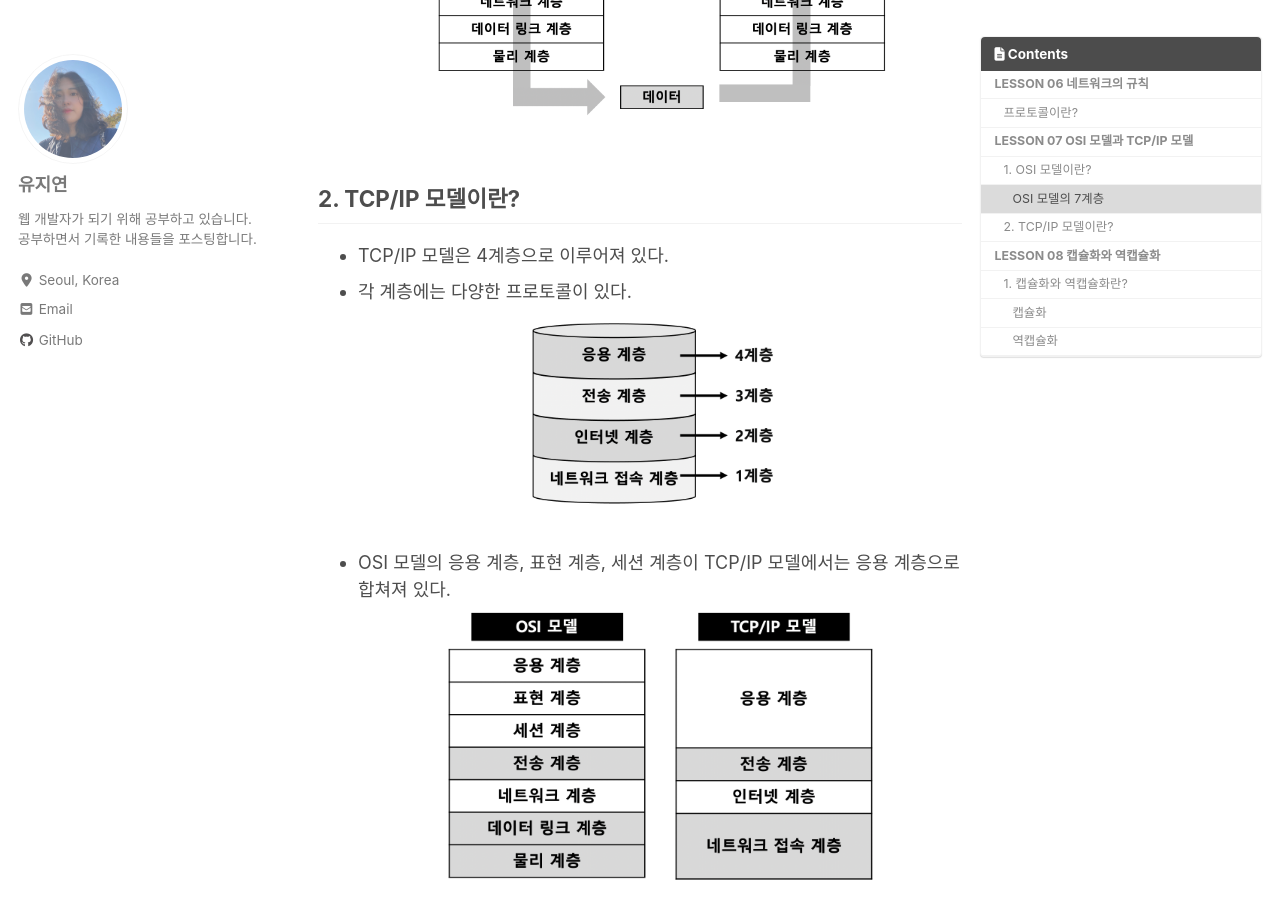
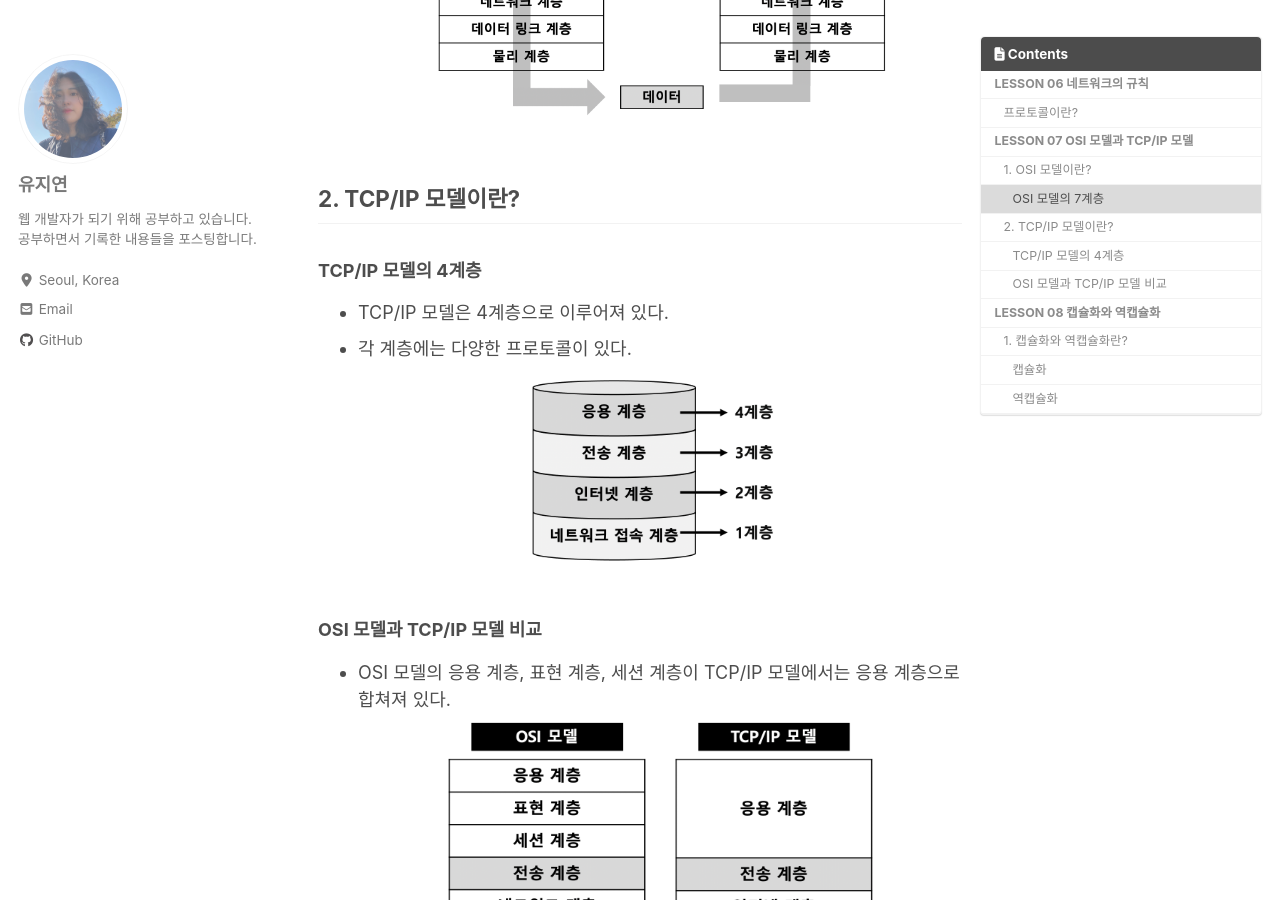
Before and after one commit to Jiyoun-Yoo/jiyoun-yoo.github.io, a Jekyll site: the page built from _posts/2020/network/2020-10-07-network-for-everyone-chapter02.md, in a window 1280 px wide and 900 px high, scrolled down 2610 px. Built offline with Jekyll 4.4.1, drawn with Linux system fonts in a browser that asks for light colours; cached includes are drawn as plain includes; nearby versions of some CDN libraries.

Commit message:
network-for-everyone

```diff
--- a/_posts/2020/network/2020-10-07-network-for-everyone-chapter02.md
+++ b/_posts/2020/network/2020-10-07-network-for-everyone-chapter02.md
@@ -54,10 +54,12 @@ last_modified_at: '2020-10-07 22:00:00 +0800'
 ![OSI 모델에서 데이터 송수신]({{ https://jiyounyou.github.io/ }}{{ site.baseurl }}/assets/images/post/network-for-everyone/OSI-model3.png){: .align-center}{: width="80%" height="80%"}
 
 ## 2. TCP/IP 모델이란?
+### TCP/IP 모델의 4계층
 - TCP/IP 모델은 4계층으로 이루어져 있다.
 - 각 계층에는 다양한 프로토콜이 있다.
 ![TCP/IP 모델]({{ https://jiyounyou.github.io/ }}{{ site.baseurl }}/assets/images/post/network-for-everyone/TCP-IP-model1.png){: .align-center}{: width="60%" height="60%"}
 
+### OSI 모델과 TCP/IP 모델 비교
 - OSI 모델의 응용 계층, 표현 계층, 세션 계층이 TCP/IP 모델에서는 응용 계층으로 합쳐져 있다.
 ![TCP/IP 모델]({{ https://jiyounyou.github.io/ }}{{ site.baseurl }}/assets/images/post/network-for-everyone/TCP-IP-model2.png){: .align-center}{: width="80%" height="80%"}
 
```
